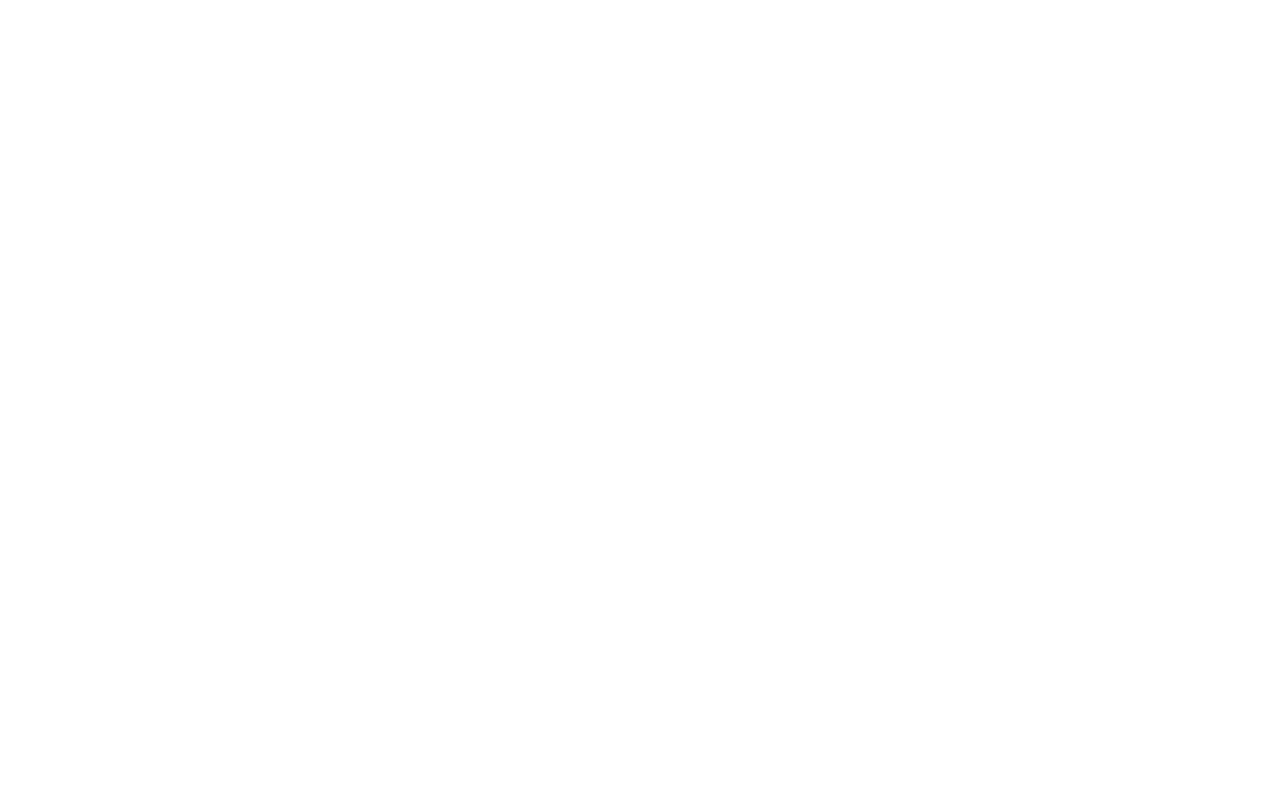
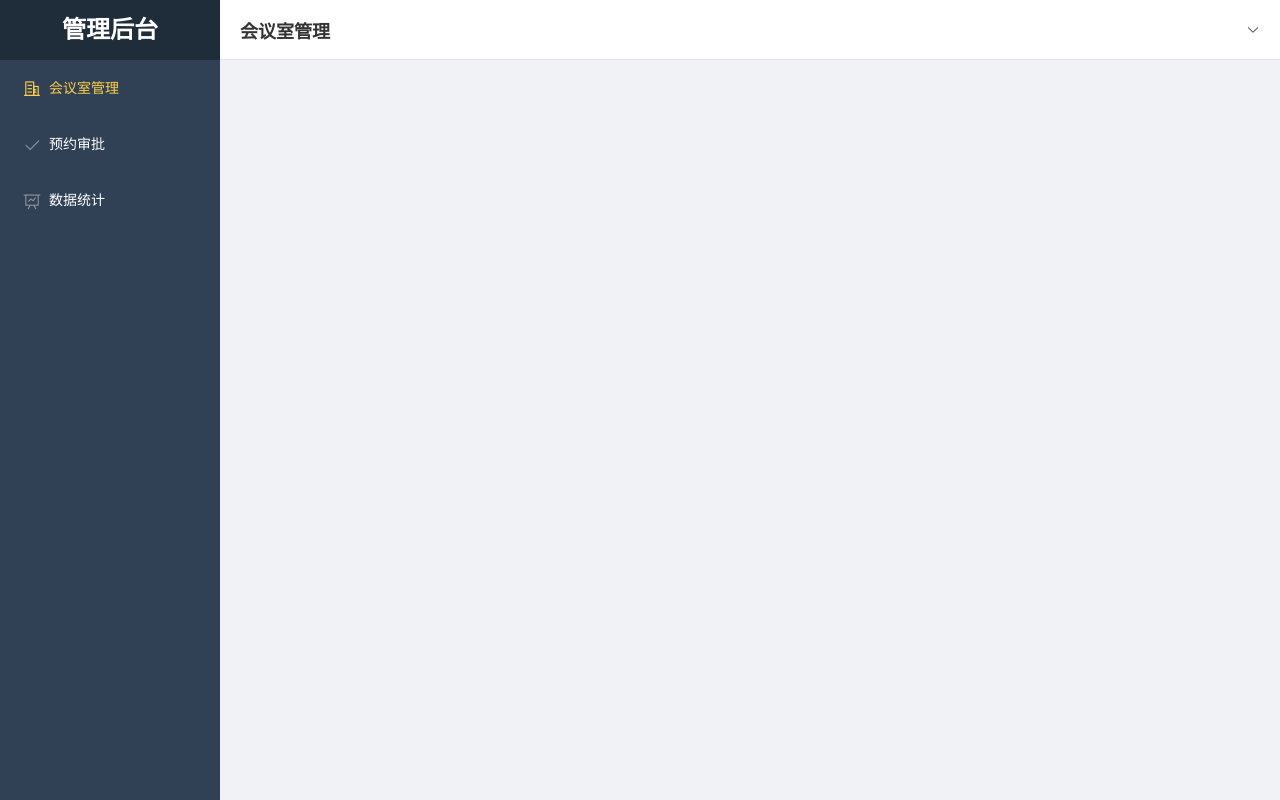
Before and after one commit to wdrdssd/Meeting-Room-Booking-System, a Vue app in the folder frontend/: page /admin/rooms in a window 1280 px wide. Built offline with nearby package versions, Linux system fonts and the light colour scheme.

Commit message:
admin-homepage-01

```diff
--- a/frontend/src/router/index.js
+++ b/frontend/src/router/index.js
@@ -32,7 +32,15 @@
                 }
             ]
         },
-        { name:'adminHomepage',path:'/admin',component:()=>import('../views/admin/Homepage.vue')},
+        { path:'/admin',component:()=>import('../views/admin/Homepage.vue'),
+            meta: { requiresAdmin: true },
+            children: [
+                { path: 'rooms', name: 'RoomManage', component: () => import('../views/admin/RoomManage.vue') },
+                { path: 'approvals', name: 'Approval', component: () => import('../views/admin/Approval.vue') },
+                { path: 'statistics', name: 'Statistics', component: () => import('../views/admin/Statistics.vue') },
+                { path: '', redirect: 'rooms' }
+            ]
+        },
  ],
     linkActiveClass:'on'
 })
--- /dev/null
+++ b/frontend/src/views/admin/Approval.vue
@@ -0,0 +1,15 @@
+<template>
+    <div>
+
+    </div>
+</template>
+
+<script>
+    export default {
+        name:'ApprovalPage'
+    }
+</script>
+
+<style  scoped>
+
+</style>
--- a/frontend/src/views/admin/Homepage.vue
+++ b/frontend/src/views/admin/Homepage.vue
@@ -1,15 +1,149 @@
 <template>
-    <div>
-        <h1>管理员的主页</h1>
-    </div>
+  <el-container class="admin-container">
+    <el-aside width="220px" class="aside">
+      <div class="logo">
+        <h2>管理后台</h2>
+      </div>
+      <el-menu :default-active="activeMenu" class="menu" router background-color="#304156" text-color="#fff" active-text-color="#ffd046">
+        <el-menu-item index="/admin/rooms">
+          <i class="el-icon-office-building"></i>
+          <span>会议室管理</span>
+        </el-menu-item>
+        <el-menu-item index="/admin/approvals">
+          <i class="el-icon-check"></i>
+          <span>预约审批</span>
+        </el-menu-item>
+        <el-menu-item index="/admin/statistics">
+          <i class="el-icon-data-line"></i>
+          <span>数据统计</span>
+        </el-menu-item>
+      </el-menu>
+    </el-aside>
+
+    <el-container>
+      <el-header class="header">
+        <div class="header-left">
+          <span class="page-title">{{pageTitle}}</span>
+        </div>
+        <div class="header-right">
+          <el-dropdown @command="handleCommand">
+            <span class="user-info">
+              {{ username }}<i class="el-icon-arrow-down"></i>
+            </span>
+            <el-dropdown-menu slot="dropdown">
+              <el-dropdown-item command="logout">退出登录</el-dropdown-item>
+            </el-dropdown-menu>
+          </el-dropdown>
+        </div>
+      </el-header>
+
+      <el-main class="main">
+        <router-view></router-view>
+      </el-main>
+    </el-container>
+  </el-container>
 </template>
 
 <script>
-    export default {
-        name:'adminHomepage'
+export default {
+  name: 'AdminHomepage',
+  data() {
+    return {
+      username: '',
+      activeMenu: '/admin/rooms'
     }
+  },
+  methods: {
+    getUserInfo() {
+      const userStr = localStorage.getItem('user')
+      if (userStr) {
+        const user = JSON.parse(userStr)
+        this.username = user.name || user.username || '管理员'
+      }
+    },
+    handleCommand(command) {
+      if (command === 'logout') {
+        this.logout()
+      }
+    },
+    logout() {
+      this.$confirm('确定要退出登录吗？', '提示', {
+        confirmButtonText: '确定',
+        cancelButtonText: '取消',
+        type: 'warning'
+      }).then(() => {
+        localStorage.removeItem('token')
+        localStorage.removeItem('user')
+        this.$message.success('退出成功')
+        this.$router.push('/login')
+      }).catch(() => {})
+    }
+  },
+  computed: {
+    pageTitle() {
+        const path = this.$route.path
+        if (path.includes('rooms')) return '会议室管理'
+        if (path.includes('approvals')) return '预约审批'
+        if (path.includes('statistics')) return '数据统计'
+        return '管理后台'
+    }
+  },
+  watch: {
+    '$route.path': {
+      handler(path) {
+        this.activeMenu = path
+      },
+      immediate: true
+    }
+  },
+  created() {
+    this.getUserInfo()
+  }
+}
 </script>
 
-<style >
-
+<style scoped>
+.admin-container {
+  height: 100vh;
+}
+.aside {
+  background-color: #304156;
+  overflow: hidden;
+}
+.logo {
+  height: 60px;
+  line-height: 60px;
+  text-align: center;
+  background-color: #1f2d3a;
+  color: white;
+  font-size: 16px;
+}
+.menu {
+  border-right: none;
+}
+.header {
+  background-color: white;
+  border-bottom: 1px solid #e6e6e6;
+  display: flex;
+  align-items: center;
+  justify-content: space-between;
+  padding: 0 20px;
+}
+.header-left {
+  display: flex;
+  align-items: center;
+}
+.page-title {
+  font-size: 18px;
+  font-weight: bold;
+  color: #333;
+}
+.user-info {
+  cursor: pointer;
+  color: #333;
+}
+.main {
+  background-color: #f0f2f5;
+  padding: 20px;
+}
 </style>
--- /dev/null
+++ b/frontend/src/views/admin/RoomManage.vue
@@ -0,0 +1,15 @@
+<template>
+    <div>
+
+    </div>
+</template>
+
+<script>
+    export default {
+        name:'RoomManage'
+    }
+</script>
+
+<style  scoped>
+
+</style>
--- /dev/null
+++ b/frontend/src/views/admin/Statistics.vue
@@ -0,0 +1,15 @@
+<template>
+    <div>
+
+    </div>
+</template>
+
+<script>
+    export default {
+        name:'StatisticsPage'
+    }
+</script>
+
+<style  scoped>
+
+</style>
```
